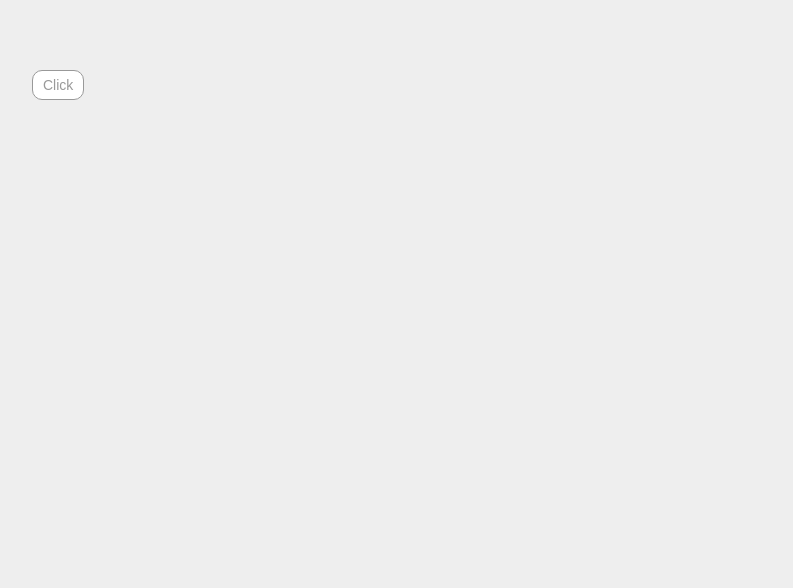
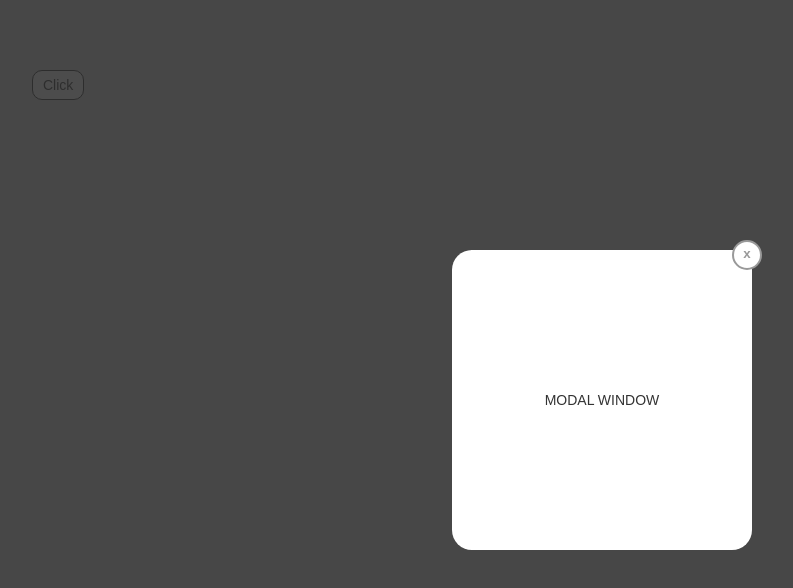
Before and after one commit to natsukikokubu/jQuery, a plain HTML site: page work/second/index.html in a window 1280 px wide. Both pictures are taken after a click on the element "Click". Shown: the whole page, without its empty margins (38-831 px from the left). Drawn offline with Linux system fonts and the light colour scheme.

Commit message:
add: second完了

```diff
--- a/work/second/index.html
+++ b/work/second/index.html
@@ -1,5 +1,6 @@
 <!doctype html>
 <html>
+
 <head>
   <meta charset="UTF-8">
   <meta name="viewport" content="width=device-width, initial-scale=1.0, maximum-scale=1.0, user-scalable=no">
@@ -9,13 +10,14 @@
   <link rel="stylesheet" href="../../common/css/base.css">
   <link rel="stylesheet" href="./css/style.css">
 </head>
+
 <body>
   <div class="wrapper">
-      <p class="modal-show">Click</p>
-      <div class="modal" style="display: none;">
-        <div class="modal-content">
-          <div class="modal-text">MODAL WINDOW</div>
-          <button type="button" class="modal-close">x</button>
+    <p class="modal-show" id="modal-show">Click</p>
+    <div class="modal" id="modal" style="display: none;">
+      <div class="modal-content" id="modal-content">
+        <div class="modal-text" id="modal-text">MODAL WINDOW</div>
+        <button type="button" class="modal-close" id="modal-close">x</button>
       </div>
     </div>
   </div>
@@ -27,6 +29,13 @@
     // .click() クリック時のイベントを登録する。
     // .fadeIn() 一定時間かけてフェードインする。
     // .fadeOut() 一定時間かけてフェードアウトする。
+    $('#modal-show').click(function () {
+      $('#modal').fadeIn(20);
+    });
+    $('#modal-close').click(function () {
+      $('#modal').fadeOut(500);
+    })
   </script>
 </body>
+
 </html>
```
Lines whose indentation alone changed are shown as unchanged.
